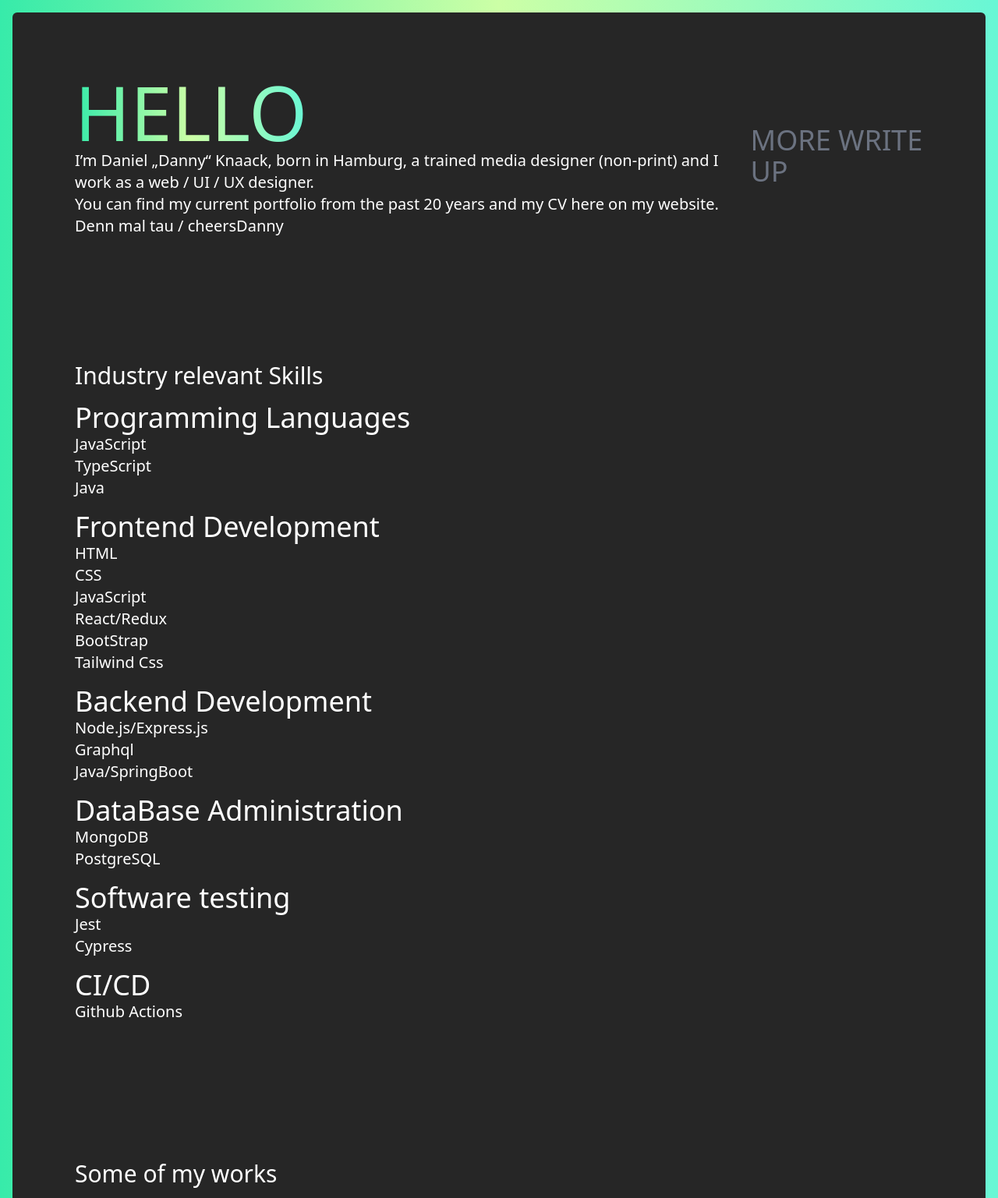
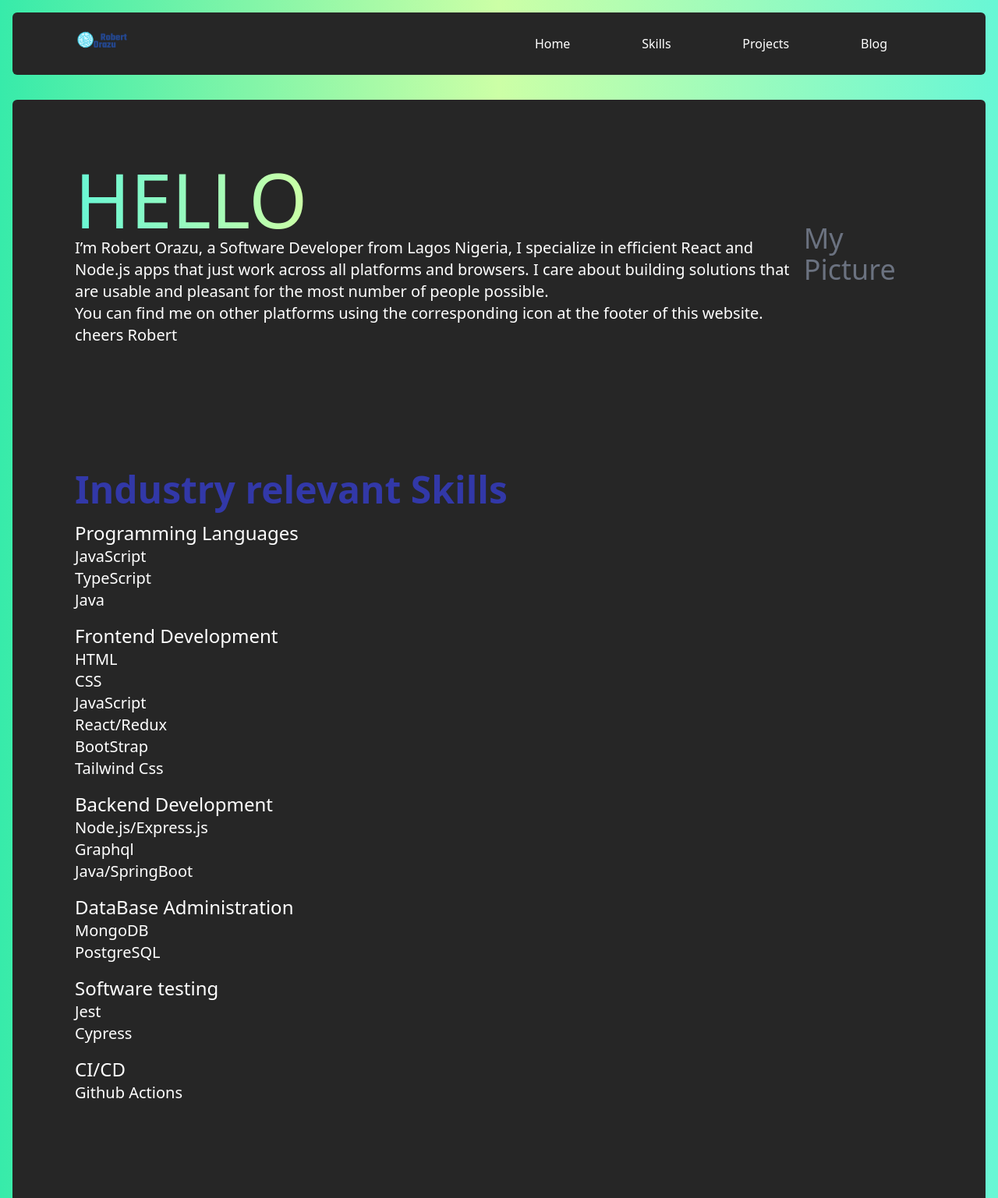
Before and after one commit to Robertito1/gatsbyjs, a Gatsby site: page / in a window 1280 px wide. Shown: the top 1537 px of the page at 78% size. Built offline with nearby package versions, Linux system fonts and the light colour scheme; Gatsby itself is replaced by a stand-in of ours.

Commit message:
styling the app

```diff
--- a/src/components/home.js
+++ b/src/components/home.js
@@ -14,13 +14,14 @@ function Main() {
    <div style={{ backgroundColor: '#262626'}} className='w-full rounded-t-md flex flex-col justify-around align-center px-8 py-20 md:px-20 lg:flex-row justify-between px-30'>
     <div className='w-full flex flex-col text-white justify-center align-center items-center lg:items-start'>
       <p className='text-8xl fancytext'>HELLO</p>
-      <p className='text-xl'>I’m Daniel „Danny“ Knaack, born in Hamburg, a trained media designer (non-print) and
-      I work as a web / UI / UX designer.</p>
-      <p className='text-xl'>You can find my current portfolio from the past 20 years and my CV here on my website.</p>
-      <p className='text-xl'>Denn mal tau / cheersDanny</p>
+      <p className='text-xl'>I’m Robert Orazu, a Software Developer from Lagos Nigeria,
+      I specialize in efficient React and Node.js apps that just work across all platforms and browsers.
+      I care about building solutions that are usable and pleasant for the most number of people possible. </p>
+      <p className='text-xl'>You can find me on other platforms using the corresponding icon at the footer of this website.</p>
+      <p className='text-xl'>cheers Robert</p>
     </div>
     <div className='text-white flex items-center'>
-      <h2 className='text-gray-500 text-4xl'>MORE WRITE UP</h2>
+      <h2 className='text-gray-500 text-4xl'>My Picture</h2>
     </div>
    </div>
   )
--- a/src/components/layout.js
+++ b/src/components/layout.js
@@ -3,13 +3,13 @@ import PropTypes from "prop-types"
 
 import "../styles/layout.css"
 import Footer from "./footer"
-// import Navbar from "./navbar"
+import Navbar from "./navbar"
 
 const Layout = ({ children }) => {
 
   return (
     <div className='backdroP'>
-      {/* <Navbar/> */}
+      <Navbar/>
         <main>{children}</main>
       <Footer />
     </div>
--- a/src/components/navbar.js
+++ b/src/components/navbar.js
@@ -1,4 +1,6 @@
 import React, {useState} from 'react';
+import { StaticImage } from "gatsby-plugin-image"
+import { Link } from "gatsby"
 import '../styles/navbar.css'
 
 const Navbar = () => {
@@ -7,19 +9,20 @@ const Navbar = () => {
     let isOpen = open ? 'open' : ''
     let shouldAnimate = open ? 'fade' : ''
     return (
-     <nav className='rounded-md mb-8'>
-        <div className="hamburger" onClick={()=> setOpen(!open)} onKeyDown={()=> setOpen(!open)}>
+     <nav className='rounded-md mb-8 px-8 md:px-20 lg:px-30'>
+        <div className="hamburger" role="button" tabIndex={0} onClick={()=> setOpen(!open)} onKeyDown={()=> setOpen(!open)}>
             <div className="line"></div>
             <div className="line"></div>
             <div className="line"></div>
         </div>
-        <div className="text-white">
-          logo
-        </div>
-        <ul className={'nav-links' + ' ' + isOpen}>
-            <li  onClick={()=> setOpen(!open)} className={shouldAnimate}><a href="#">Projects</a></li>
-            <li onClick={()=> setOpen(!open)} className={shouldAnimate}><a href="#">Blog</a></li>
-            <li onClick={()=> setOpen(!open)} className={shouldAnimate}><a href="#">Contact</a></li>
+        <Link to="/">
+          <StaticImage src="../images/logo.png" width={70} quality={95} alt="A dinosaur" className='p-0' />
+        </Link>
+        <ul className={`nav-links  ${isOpen}`}>
+            <li className={shouldAnimate}><Link to="/" onClick={()=> setOpen(!open)}>Home</Link></li>
+            <li className={shouldAnimate}><Link to="/#skills" onClick={()=> setOpen(!open)}>Skills</Link></li>
+            <li className={shouldAnimate}><Link to="/#projects" onClick={()=> setOpen(!open)}>Projects</Link></li>
+            <li className={shouldAnimate}><Link to="#" onClick={()=> setOpen(!open)}>Blog</Link></li>
         </ul>
     </nav>
      );
--- a/src/components/projects.js
+++ b/src/components/projects.js
@@ -3,13 +3,13 @@ import { StaticImage } from "gatsby-plugin-image"
 
 const Projects = () => {
     return (
-        <div  style={{ backgroundColor: '#262626'}} className='rounded-b-md text-white mb-8 px-8 py-20 md:px-20 lg:px-30 '>
-            <p className='text-3xl mb-4'>Some of my works</p>
-            <div className='w-full mb-40 flex flex-col justify-around items-center align-center lg:flex-row justify-between '>
-                <div className='my-auto px-4'>
+        <div id='projects' style={{ backgroundColor: '#262626'}} className='rounded-b-md text-white mb-8 px-8 py-20 md:px-20 lg:px-30 '>
+            <p className='text-5xl font-bold mb-4 sectiontext'>Some of my works</p>
+            <div className='w-full mb-40 flex flex-col justify-between items-center align-center lg:flex-row justify-between '>
+                <div className='my-auto lg:pr-4'>
                 <StaticImage src="../images/dorcas.png" width={800} quality={95} alt="A dinosaur" className='p-0' />
                 </div>
-                <div className='px-4 w-full lg:w-1/4'>
+                <div className='w-full pl-0 lg:w-1/4 lg:pl-4'>
                <p className='text-xl'> Type:</p>
                <p className='text-xl mb-4'>A portfolio Site</p>
                <p className='text-xl'>Tech Stack:</p>
@@ -20,14 +20,15 @@ const Projects = () => {
                  <li className='text-xl'>-BootStrap</li>
                </ol>
                <p className='text-xl'> Description:</p>
-               <p className='text-xl'>A portfolio Site for a Human Resource Consultant</p>
+               <p className='text-xl mb-4'>A portfolio Site for a Human Resource Consultant</p>
+               <a href='https://robertito1.github.io/project23/' role='button' className='viewProjectBtn text-black font-bold'>VIEW PROJECT</a>
                 </div>
            </div>
            <div className='w-full  mb-6 flex flex-col justify-around items-center align-center lg:flex-row justify-between '>
-                <div className='my-auto px-4 order-1 lg:order-2'>
+                <div className='my-auto order-1 lg:order-2 lg:pl-4'>
                 <StaticImage src="../images/beauty.png" width={800} quality={95} alt="A dinosaur" className='p-0' />
                 </div>
-                <div className='px-4 order-2 w-full lg:w-1/4 lg:order-1'>
+                <div className='order-2 w-full lg:w-1/4 lg:order-1 pr-4'>
                <p className='text-xl'> Type:</p>
                <p className='text-xl mb-4'>A Landing Page</p>
                <p className='text-xl'>Tech Stack:</p>
@@ -38,7 +39,8 @@ const Projects = () => {
                  <li className='text-xl'>-BootStrap</li>
                </ol>
                <p className='text-xl'> Description:</p>
-               <p className='text-xl'>The landing page of a beauty and cosmetics E-commerce shop</p>
+               <p className='text-xl mb-4'>The landing page of a beauty and cosmetics E-commerce shop</p>
+               <a href='https://robertito1.github.io/beauty/' role='button' className='viewProjectBtn text-black font-bold'>VIEW PROJECT</a>
                 </div>
            </div>
         </div>
--- a/src/components/skills.js
+++ b/src/components/skills.js
@@ -2,16 +2,16 @@ import React from 'react';
 
 const Skills = () => {
     return (
-        <div style={{ backgroundColor: '#262626'}} className='text-white px-8 py-20 md:px-20 lg:px-30'>
-        <h4 className='mb-4 text-3xl'>Industry relevant Skills</h4>
+        <div id='skills'style={{ backgroundColor: '#262626'}} className='text-white px-8 py-20 md:px-20 lg:px-30'>
+        <h4 className='mb-4 text-5xl font-bold sectiontext'>Industry relevant Skills</h4>
         <div>
-        <h6 className='text-4xl'>Programming Languages</h6>
+        <h6 className='text-2xl'>Programming Languages</h6>
         <ul className='mb-4'>
             <li className='text-xl'>JavaScript</li>
             <li className='text-xl'>TypeScript</li>
             <li className='text-xl'>Java</li>
         </ul>
-        <h6 className='text-4xl'>Frontend Development</h6>
+        <h6 className='text-2xl'>Frontend Development</h6>
         <ul className='mb-4'>
             <li className='text-xl'>HTML</li>
             <li className='text-xl'>CSS</li>
@@ -20,23 +20,23 @@ const Skills = () => {
             <li className='text-xl'>BootStrap</li>
             <li className='text-xl'>Tailwind Css</li>
         </ul>
-        <h6 className='text-4xl'>Backend Development</h6>
+        <h6 className='text-2xl'>Backend Development</h6>
         <ul className='mb-4'>
             <li className='text-xl'>Node.js/Express.js</li>
             <li className='text-xl'>Graphql</li>
             <li className='text-xl'>Java/SpringBoot</li>
         </ul>
-        <h6 className='text-4xl'>DataBase Administration</h6>
+        <h6 className='text-2xl'>DataBase Administration</h6>
         <ul className='mb-4'>
             <li className='text-xl'>MongoDB</li>
             <li className='text-xl'>PostgreSQL</li>
         </ul>
-        <h6 className='text-4xl'>Software testing</h6>
+        <h6 className='text-2xl'>Software testing</h6>
         <ul className='mb-4'>
             <li className='text-xl'>Jest</li>
             <li className='text-xl'>Cypress</li>
         </ul>
-        <h6 className='text-4xl'>CI/CD</h6>
+        <h6 className='text-2xl'>CI/CD</h6>
         <ul className='mb-4'>
             <li className='text-xl'>Github Actions</li>
         </ul>
--- a/src/styles/global.css
+++ b/src/styles/global.css
@@ -3,12 +3,18 @@
 @tailwind utilities;
 
 .fancytext {
-  background: -webkit-linear-gradient(
-    180deg,
-    #68f7d5 0,
-    #ccffa6 50%,
-    #37ebaa 100%
-  );
+  background: -webkit-linear-gradient(0deg, #68f7d5 0, #ccffa6 100%);
   -webkit-background-clip: text;
   -webkit-text-fill-color: transparent;
 }
+
+.sectiontext {
+  color: #3238a8;
+}
+
+.viewProjectBtn {
+  padding: 5px 8px 5px 8px;
+  background: -webkit-linear-gradient(0deg, #68f7d5 0, #ccffa6 100%);
+  border-radius: 10px;
+  border: 1px solid gray;
+}
```
